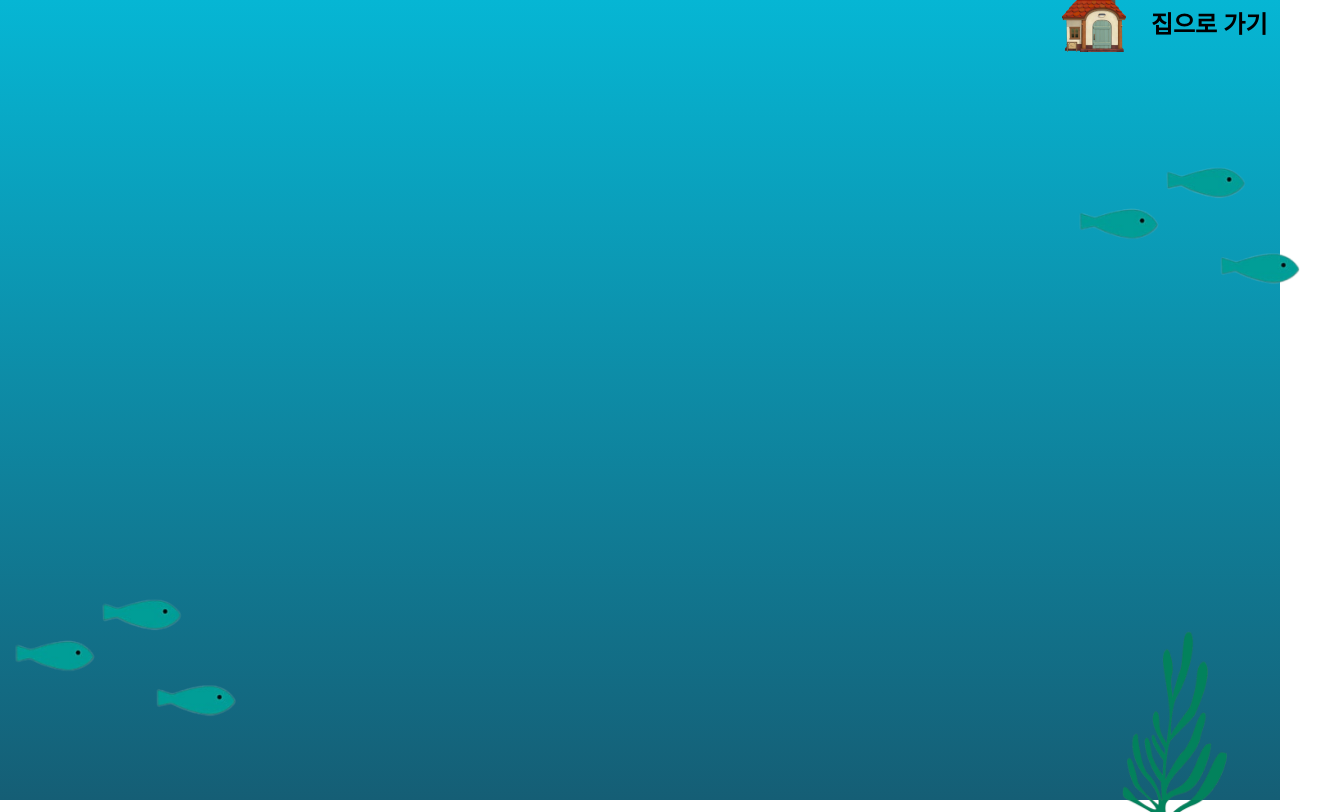
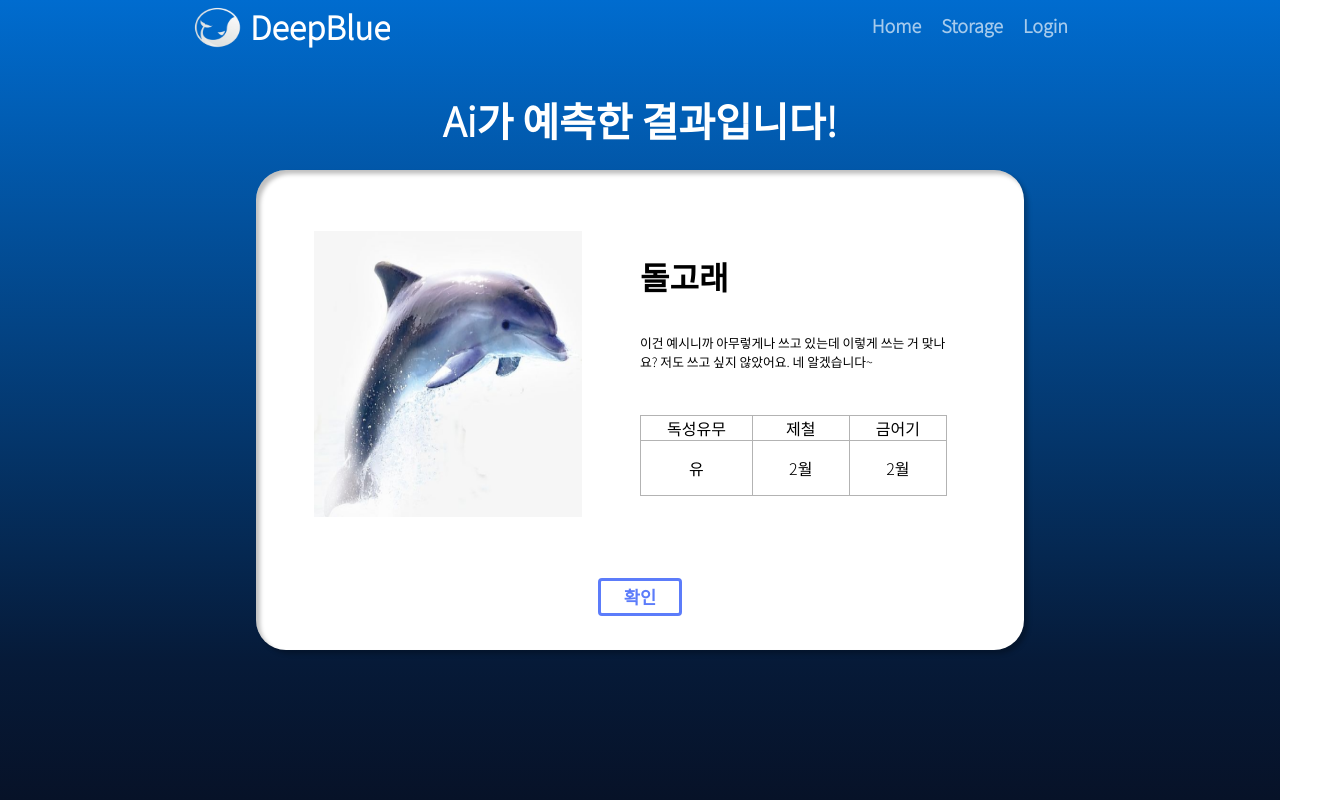
Before and after one commit to SVTeamJ/DeepBlue, a React (Vite) app in the folder frontend/: page /result in a window 1280 px wide. Shown: the whole page, 1320 px wide, since content can reach past the window. Built offline with nearby package versions, Linux system fonts and the light colour scheme.

Commit message:
feat: result page 완료

```diff
--- /dev/null
+++ b/frontend/src/page/result/index.scss
@@ -0,0 +1,188 @@
+@import '../../media.scss';
+@import url('https://fonts.googleapis.com/css2?family=Noto+Sans+KR:wght@300&display=swap');
+
+*{
+  font-family: 'Noto Sans Kr' !important;
+}
+
+.insert_resultback {
+  width: 100vw;
+  height: 100vh;
+  background: linear-gradient(180deg, #006ccf 0%, #061a38 82.81%, #071228 100%);
+  position: absolute;
+}
+
+.insert_resultpage{
+  width: 60%;
+  height: 60%;
+  display: flex;
+  background-color: #FFFFFF;
+  box-shadow: 4px 4px 4px rgba(0, 0, 0, 0.25), inset 4px 4px 4px rgba(0, 0, 0, 0.25);
+  border-radius: 30px;
+  justify-content: center;
+  position: relative;
+  flex-direction: column;
+  align-items:center;
+  position: absolute;
+  left: 50%;
+  transform: translateX(-50%);
+}
+
+.insert_bigbox{
+  display: flex;
+  width: 100%;
+  height: 85%;
+  flex-direction:column;
+
+  @include tablet{
+    flex-direction:row;
+  }
+}
+
+.insert_smallbox1{
+  display: flex;
+  background-color:none;
+  width:100%;
+  height:50%;
+  position:relative;
+  justify-content: center;
+  align-self: center;
+
+  @include tablet{
+    width:50%;
+    height:100%;
+  }
+}
+
+.insert_smallbox2{
+  display: flex;
+  background-color:none;
+  width:80%;
+  height:50%;
+  position:relative;
+  justify-content: space-evenly;
+  align-self: center;
+  flex-direction: column;
+
+
+  @include tablet{
+    width:50%;
+    height:100%;
+    justify-content:center;
+  }
+}
+
+.insert_rbottombox{
+  display: flex;
+  width: 100%;
+  height: 10%;
+  background-color:none;
+  flex-direction: row;
+  justify-content:center;
+  align-items: flex-start;
+  @include tablet{
+    height: 15%;
+  }
+}
+
+.insert_cbutton{
+  display: flex;
+  justify-content: center;
+  align-items: center;
+  padding: 3px;
+  gap: 4px;
+  border: 3px solid #5C7CFA;
+  border-radius: 4px;
+  text-align:center;
+  font-size: 1.1rem;
+  font-weight:900;
+  color: #5C7CFA;
+}
+
+.insert_resulttitle{
+  display: flex;
+  width: 100%;
+  height: 10%;
+  justify-content: center;
+  color: #ffffff;
+  position: relative;
+  font-size:2.5rem;
+  font-weight: bold;
+  vertical-align: middle;
+  margin-top:40px;
+}
+
+.insert_Namebox{
+  display: flex;
+  width:100%;
+  height:20%;
+  color: #000000;
+  position: relative;
+  font-size:2rem;
+  font-weight: 900;
+  justify-content: center;
+
+  @include tablet{
+    width:45%;
+    height:20%;
+    justify-content: flex-start;
+  }
+}
+
+.insert_discribeBox{
+  display: flex;
+  height:20%;
+  color: #000000;
+  position: relative;
+  font-size:.8rem;
+  font-weight: 300;
+  white-space:normal;
+  justify-content: center;
+
+  @include tablet{
+    width:80%;
+    height:20%;
+    justify-content: flex-start;
+  }
+}
+
+.insert_dolpic{
+  display:flex;
+  width:60%;
+  height:80%;
+  align-self:flex-end;
+
+  @include tablet{
+    width:70%;
+    height:70%;
+    align-self:center;
+  }
+}
+
+.insert_table{
+  border-collapse: collapse;
+  border:1px solid #B3B3B3;
+  line-height: 1.5;
+  margin-right: 30%;
+  width:60%;
+  height:10%;
+  padding:10px;
+  display: table;
+  margin-left:auto;
+  margin-right:auto;
+
+
+  td, th{
+    border: 1px solid #B3B3B3;
+    text-align: center;
+    vertical-align: middle;
+  }
+  @include tablet{
+    width:80%;
+    height:20%;
+    justify-content: flex-start;
+    margin-left:0;
+    margin-right:0;
+    width:80%;
+  }
+}
--- a/frontend/src/page/result/index.tsx
+++ b/frontend/src/page/result/index.tsx
@@ -1,19 +1,48 @@
 import React from 'react';
-import imgA from '../../assets/fishimg.png';
-import imgB from '../../assets/weedimg.png';
-import imgC from '../../assets/house.png';
+import './index.scss';
+import dolImg from '../../assets/image 69.png';
+import Nav from '@/components/nav';
+
 
 const Result = () => {
-  return <div>
-    <div className = "h-screen w-full bg-gradient-to-b from-cyan-500 to-cyan-800">
-      <img className = "absolute h-64 w-64 bottom-3" src={imgA} />
-      <img className = "absolute h-64 w-64 -right-10 top-[100px]" src={imgA} />
-      <img className = "absolute h-60 w-60 -bottom-3 right-0" src={imgB} />
-      <img className = "absolute h-30 w-30 right-1 top-0 pr-[150px]" src={imgC}/>
-      <p className="text-2xl font-bold text-right hover:text-end leading-loose whitespace-pre">집으로 가기  </p>
+  return (
+    <div>
+      <div className="insert_resultback">
+      <Nav></Nav>
+        <div className="insert_resulttitle">Ai가 예측한 결과입니다!</div>
+        <div className="insert_resultpage">
+          <div className="insert_bigbox">
+            <div className="insert_smallbox1">
+                <img className="insert_dolpic" src={dolImg}></img>
+            </div>
+            <div className="insert_smallbox2">
+              <div className="insert_Namebox">돌고래</div>
+              <div className="insert_discribeBox">이건 예시니까 아무렇게나 쓰고 있는데 이렇게 쓰는 거 맞나요? 저도 쓰고 싶지 않았어요. 네 알겠습니다~ </div>
+              <table className="insert_table">
+                <thead>
+                  <tr>
+                    <th className="text-left">독성유무</th>
+                    <th className="text-left">&nbsp;&nbsp;&nbsp;제철&nbsp;&nbsp;&nbsp;</th>
+                    <th className="text-left">&nbsp;금어기&nbsp;</th>
+                  </tr>
+                </thead>
+                <tbody>
+                  <tr>
+                    <td className="text-left">유</td>
+                    <td className="text-left">2월</td>
+                    <td className="text-left">2월</td>
+                  </tr>
+                </tbody>
+              </table>
+            </div>
+          </div>
+          <div className="insert_rbottombox">
+            <div className="insert_cbutton">&nbsp;&nbsp;&nbsp;&nbsp;&nbsp;확인&nbsp;&nbsp;&nbsp;&nbsp;&nbsp;</div>
+          </div>
+        </div>
+      </div>
     </div>
-
-    </div>;
+  );
 };
 
 export default Result;
```
Also changed, not shown: frontend/src/assets/image 69.png (added).
